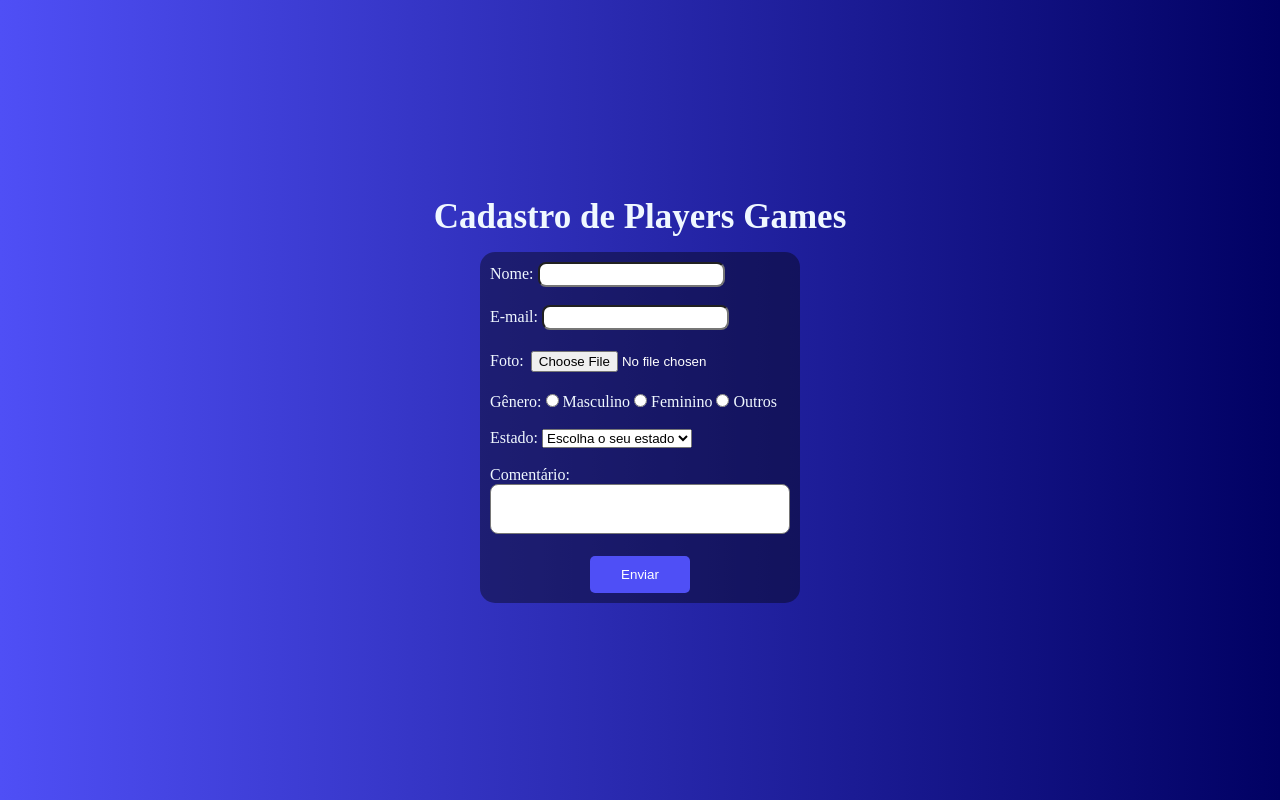
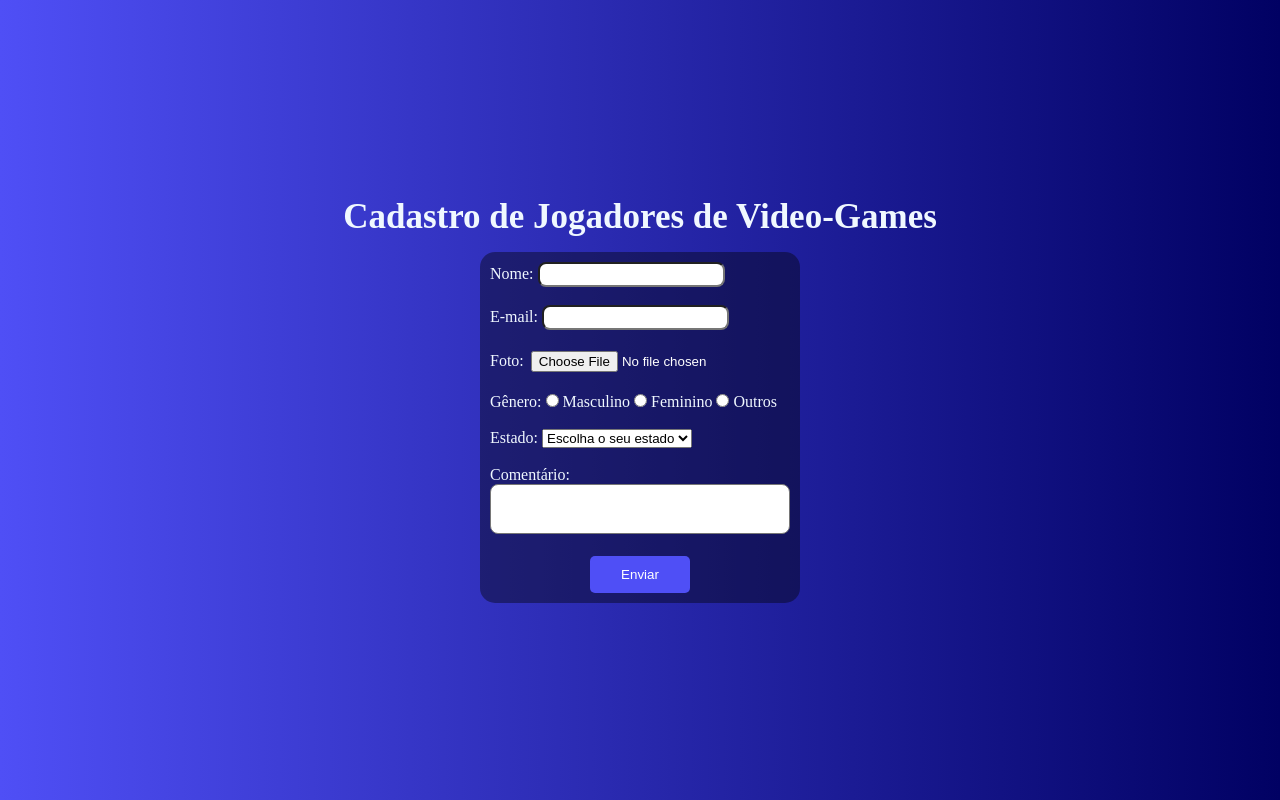
Before and after one commit to lima-nathalia/lima-nathalia.github.io, a plain HTML site: page index.html in a window 1280 px wide. Drawn offline with Linux system fonts and the light colour scheme; a web font is replaced by a local one.

Commit message:
Atualização do h1

```diff
--- a/index.html
+++ b/index.html
@@ -10,7 +10,7 @@
 
 <body>
 
-    <h1>Cadastro de Players Games</h1>
+    <h1>Cadastro de Jogadores de Video-Games</h1>
 
     <div class="box">
     <!-- METHOD post: oculto get: url (busca) -->
```
